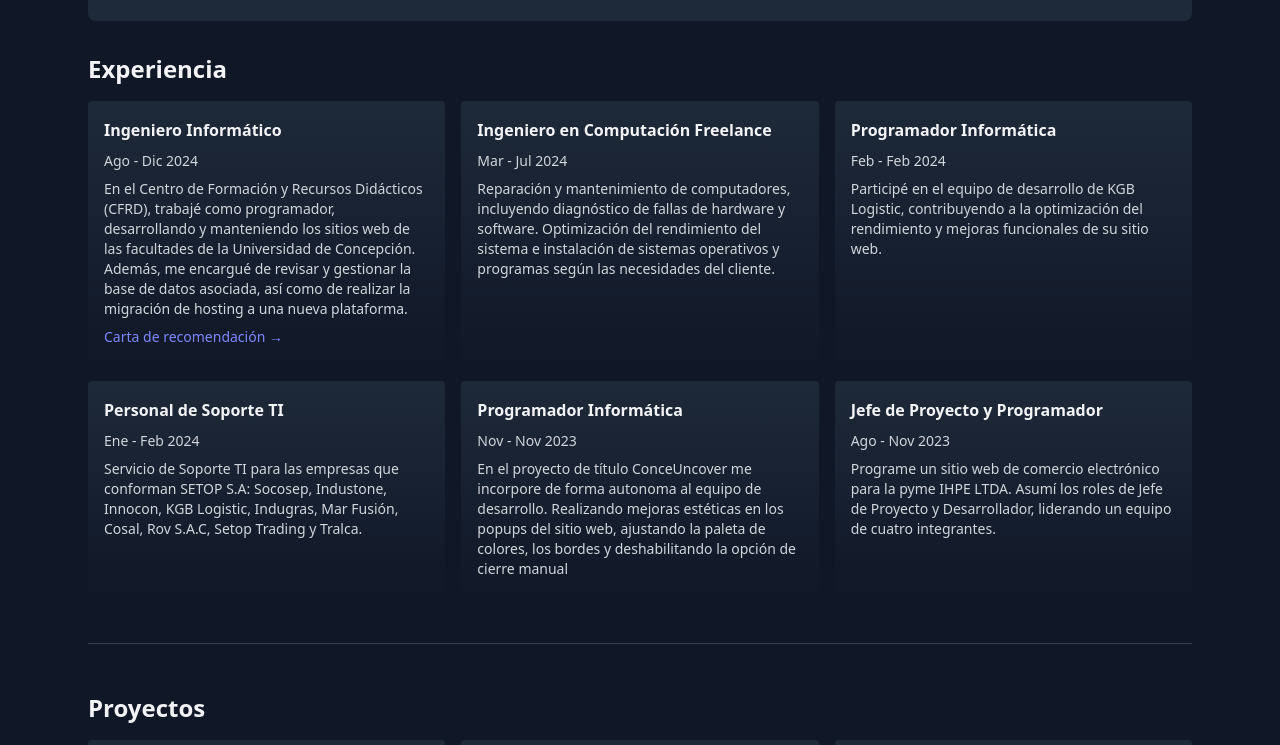
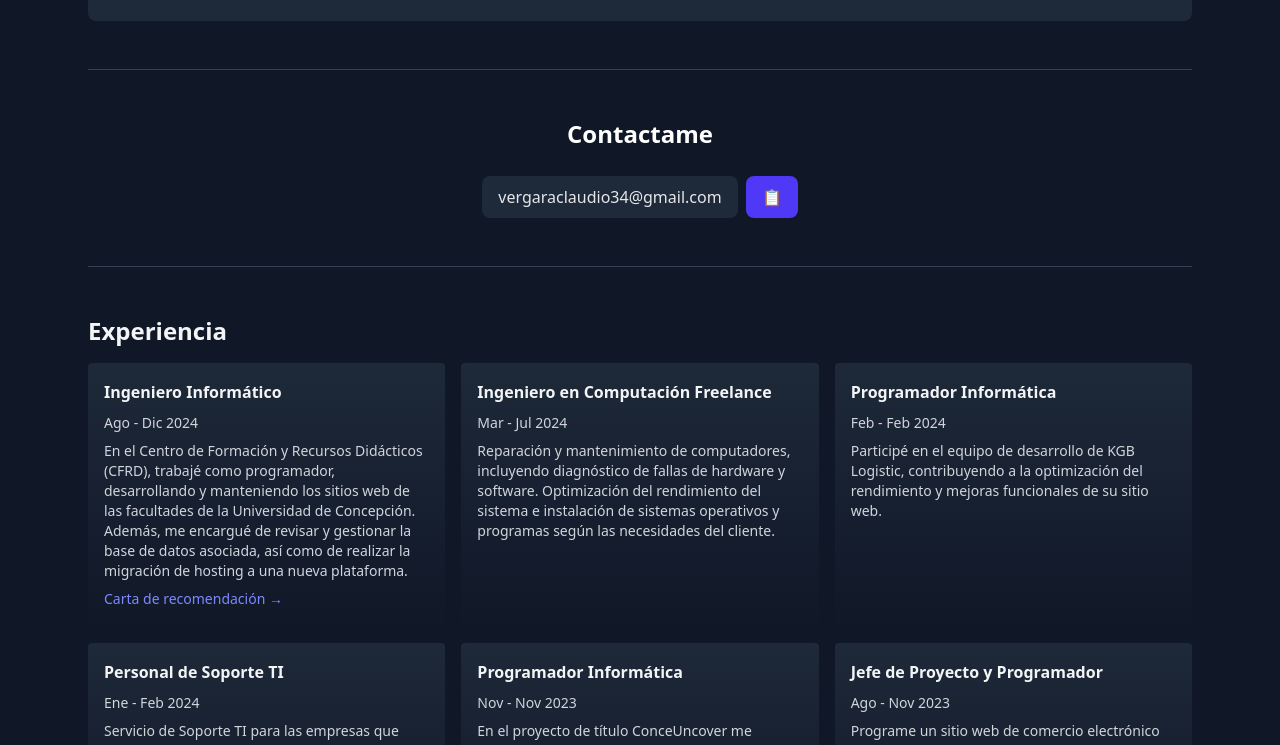
Before and after one commit to ClaudioVergara2/claudiovergara2.github.io, a website: page index.html in a window 1280 px wide. Shown: the part 1411-2156 px from the top of the page. Drawn offline with Linux system fonts and the light colour scheme.

Commit message:
[feat] Se implementa la seccion de contacto + btn copiar

```diff
--- a/index.html
+++ b/index.html
@@ -18,6 +18,7 @@
             <li><a href="#sobremi" class="transition-colors duration-300 hover:text-indigo-400">Sobre mí</a></li>
             <li><a href="#experiencia" class="transition-colors duration-300 hover:text-indigo-400">Experiencia</a></li>
             <li><a href="#proyectos" class="transition-colors duration-300 hover:text-indigo-400">Proyectos</a></li>
+            <li><a href="#contacto" class="transition-colors duration-300 hover:text-indigo-400">Contacto</a></li>
         </ul>
       </div>
       <div class="flex items-center gap-3">
@@ -37,6 +38,7 @@
         <li><a href="#sobremi" class="block py-2 transition-colors duration-300 hover:text-indigo-400"> Sobre mí</a></li>
         <li><a href="#experiencia" class="block py-2 transition-colors duration-300 hover:text-indigo-400"> Experiencia</a></li>
         <li><a href="#proyectos" class="block py-2 transition-colors duration-300 hover:text-indigo-400"> Proyectos</a></li>
+        <li><a href="#contacto" class="block py-2 transition-colors duration-300 hover:text-indigo-400"> Contacto</a></li>
       </ul>
     </nav>
   </header>
@@ -114,6 +116,17 @@
         </div>
       </div>
     </section>
+    <!-- Contacto -->
+    <div class="my-12 border-t border-gray-700 scroll-mt-16"></div>
+    <section id="contacto" class="mt-16 text-center">
+      <h2 class="text-2xl font-semibold text-white mb-6">Contactame</h2><br>
+      <div class="flex items-center justify-center gap-2 relative">
+        <span id="email" class="text-lg font-mono bg-gray-800 px-4 py-2 rounded-lg text-gray-200">vergaraclaudio34@gmail.com</span>
+        <button onclick="copiarEmail()" class="text-lg font-mono bg-indigo-600 hover:bg-indigo-500 px-4 py-2 rounded-lg text-gray-200 shadow-md transition">📋</button>
+        <span id="copyMsg" class="text-green-400 ml-2 hidden">¡Copiado!</span>
+      </div>
+    </section>
+    <div class="my-12 border-t border-gray-700 scroll-mt-16"></div>
     <!-- Experiencia -->
     <section id="experiencia" class="mt-8 scroll-mt-16">
         <div class="flex items-center justify-between">
--- a/js/main.js
+++ b/js/main.js
@@ -95,3 +95,12 @@ loadProjects();
 
 // Accesibilidad
 document.addEventListener('keyup', (e) => { if (e.key === 'Tab') document.body.classList.add('kbd'); });
+
+function copiarEmail() {
+  const email = document.getElementById("email").innerText;
+  navigator.clipboard.writeText(email).then(() => {
+    const msg = document.getElementById("copyMsg");
+    msg.classList.remove("hidden");
+    setTimeout(() => msg.classList.add("hidden"), 2000);
+  });
+}
```
